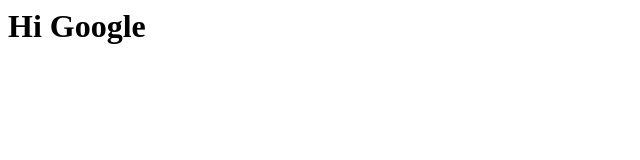
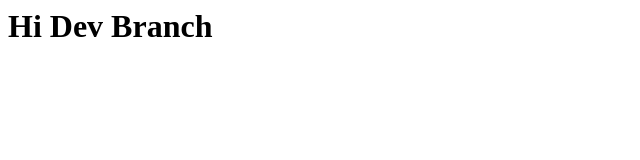
Before and after one commit to aashishgoyal246/flux-dev-stage, a plain HTML site: page index.html in a window 1280 px wide. Shown: the whole page, without its empty margins (0-640 px from the left). Drawn offline with Linux system fonts and the light colour scheme.

Commit message:
Updated index.html

```diff
--- a/index.html
+++ b/index.html
@@ -1 +1 @@
-<h1>Hi Google</h1>
+<h1>Hi Dev Branch</h1>
```
